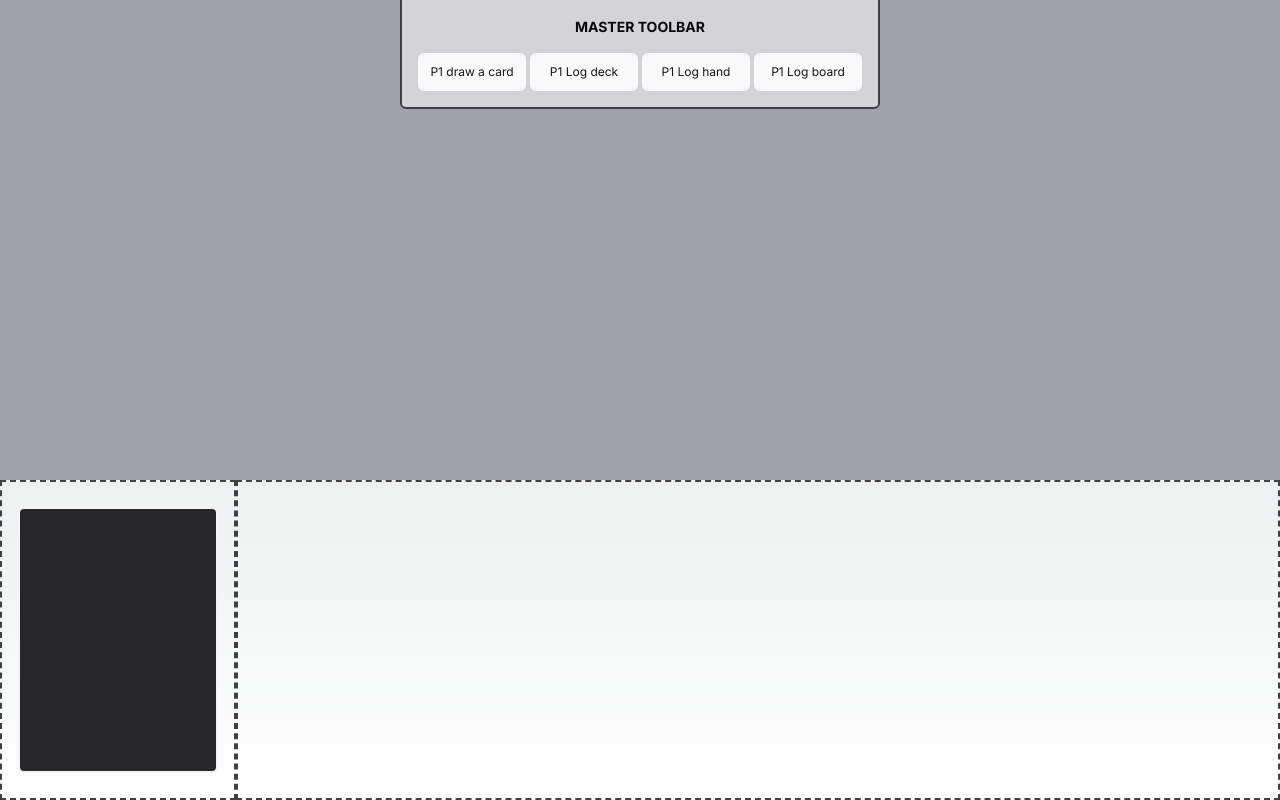
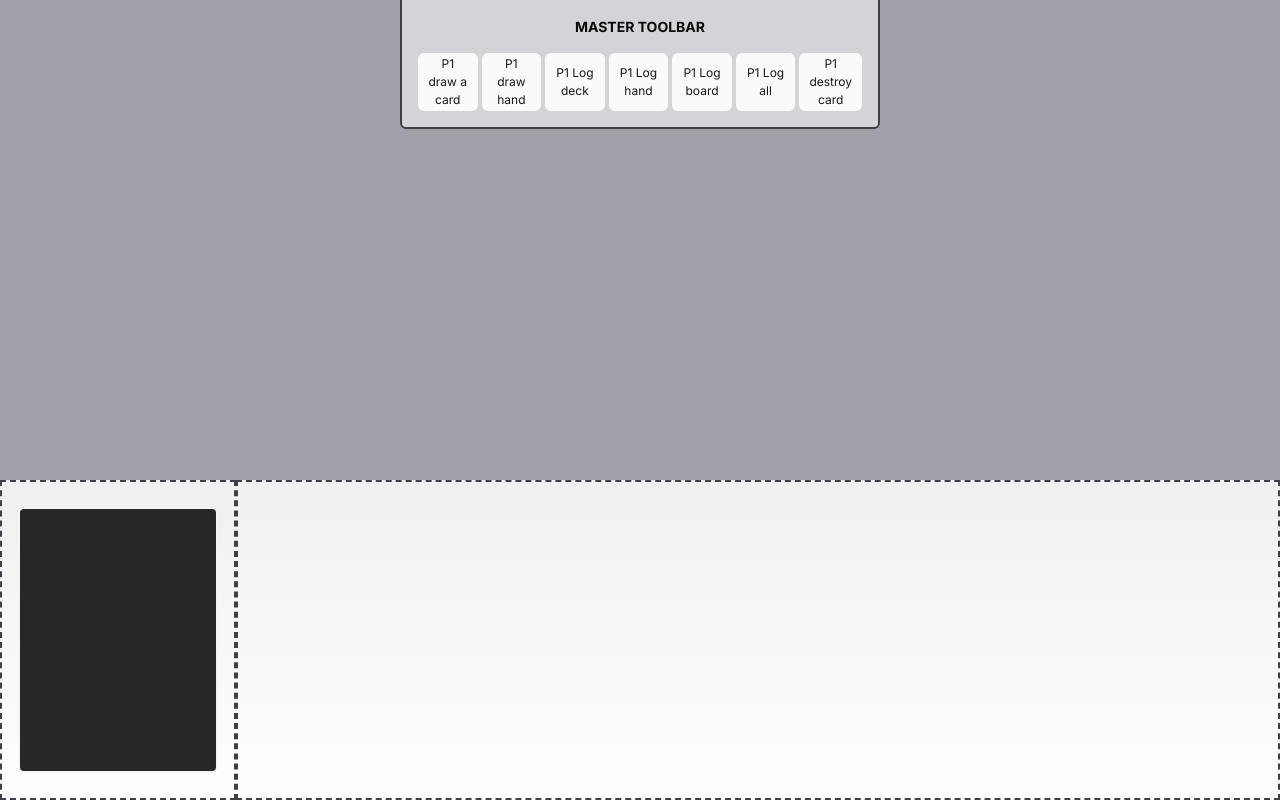
Before and after one commit to leandroatallah/remake-of-runeterra, a Next.js app: page /board in a window 1280 px wide. Built offline with nearby package versions, Linux system fonts and the light colour scheme.

Commit message:
feat: add build deck card

```diff
--- a/package.json
+++ b/package.json
@@ -10,9 +10,11 @@
   },
   "dependencies": {
     "@hello-pangea/dnd": "^16.5.0",
+    "@types/uuid": "^9.0.8",
     "next": "14.1.0",
     "react": "^18",
-    "react-dom": "^18"
+    "react-dom": "^18",
+    "uuid": "^9.0.1"
   },
   "devDependencies": {
     "@types/node": "^20",
--- a/src/app/board/page.tsx
+++ b/src/app/board/page.tsx
@@ -9,13 +9,20 @@ import mockSpellCard from "@/utils/mocks/cards/spell-card.json";
 import { useEffect } from "react";
 
 export default function Home() {
-  const { setPlayerDeck } = useBoardContext();
+  const { buildDeckCards } = useBoardContext();
 
   useEffect(() => {
     const sampleChampion = cardDataMapper(mockChampionCard);
     const sampleSpell = cardDataMapper(mockSpellCard);
 
-    setPlayerDeck([sampleChampion, sampleSpell]);
+    buildDeckCards([
+      sampleChampion,
+      sampleSpell,
+      sampleChampion,
+      sampleSpell,
+      sampleChampion,
+      sampleSpell,
+    ]);
     // eslint-disable-next-line react-hooks/exhaustive-deps
   }, []);
 
--- a/src/board/components/BoardContext/index.tsx
+++ b/src/board/components/BoardContext/index.tsx
@@ -1,4 +1,5 @@
 import { CardItem } from "@/cards/models";
+import { INITIAL_HAND_SIZE, MAX_HAND_SIZE } from "@/utils/constants/rules";
 import {
   Dispatch,
   SetStateAction,
@@ -6,16 +7,22 @@ import {
   useContext,
   useState,
 } from "react";
+import { v4 as uuidv4 } from "uuid";
+
+type SetCardItemState = Dispatch<SetStateAction<CardItem[]>>;
 
 type BoardContextProps = {
   playerHand: CardItem[];
-  setPlayerHand: Dispatch<SetStateAction<CardItem[]>>;
+  setPlayerHand: SetCardItemState;
   playerBoard: CardItem[];
-  setPlayerBoard: Dispatch<SetStateAction<CardItem[]>>;
+  setPlayerBoard: SetCardItemState;
   playerDeck: CardItem[];
-  setPlayerDeck: Dispatch<SetStateAction<CardItem[]>>;
+  setPlayerDeck: SetCardItemState;
 
-  playerDrawCardFromDeck: () => void;
+  buildDeckCards: (cards: CardItem[]) => void;
+  drawCardFromDeckToHand: () => void;
+  drawInitialHand: () => void;
+  deleteBoardCard: (card: CardItem) => void;
 };
 
 const BoardContext = createContext<BoardContextProps | null>(null);
@@ -45,13 +52,42 @@ export const BoardContextProvider = ({
   const [playerBoard, setPlayerBoard] = useState<CardItem[]>([]);
   const [playerDeck, setPlayerDeck] = useState<CardItem[]>([]);
 
-  const playerDrawCardFromDeck = () => {
+  const parseCardToDeck = (card: CardItem) => ({
+    ...card,
+    deckId: uuidv4(),
+  });
+
+  const buildDeckCards = (cards: CardItem[]) => {
+    setPlayerDeck(cards.map(parseCardToDeck));
+  };
+
+  const drawCardFromDeckToHand = (count: number = 1) => {
     // TODO: Handle empty deck
-    if (playerDeck.length) {
-      const [drawnCard, ...restDeck] = playerDeck;
-      setPlayerHand((prev) => [...prev, drawnCard]);
-      setPlayerDeck(restDeck);
+    const handSpace = MAX_HAND_SIZE - playerHand.length;
+    const drawCount = Math.min(count, playerDeck.length, handSpace);
+
+    if (drawCount <= 0) {
+      return;
     }
+
+    // splice
+    const deck = [...playerDeck];
+    const drawnCards = deck.splice(0, drawCount);
+    setPlayerHand((prev) => [...prev, ...drawnCards]);
+    setPlayerDeck(deck);
+  };
+
+  const drawInitialHand = () => {
+    drawCardFromDeckToHand(INITIAL_HAND_SIZE);
+  };
+
+  const deleteBoardCard = (card: CardItem) => {
+    // TODO: Use position index instead of id
+    if (!card?.id) {
+      console.error("Error deleting card");
+      return;
+    }
+    setPlayerBoard((prev) => prev.filter((c) => c.id !== card.id));
   };
 
   return (
@@ -64,7 +100,10 @@ export const BoardContextProvider = ({
         playerDeck,
         setPlayerDeck,
 
-        playerDrawCardFromDeck,
+        buildDeckCards,
+        drawCardFromDeckToHand,
+        drawInitialHand,
+        deleteBoardCard,
       }}
     >
       {children}
--- a/src/board/components/MasterToolbar/index.tsx
+++ b/src/board/components/MasterToolbar/index.tsx
@@ -1,3 +1,5 @@
+import { useState } from "react";
+
 import { useBoardContext } from "../BoardContext";
 import { CardItem } from "@/cards/models";
 
@@ -8,30 +10,78 @@ function logger(label: string, items: CardItem[]) {
   });
 }
 
-export const MasterToolbar = () => {
-  const { playerHand, playerDeck, playerBoard, playerDrawCardFromDeck } =
-    useBoardContext();
-
-  const handlePlayerOneDraw = () => {
-    playerDrawCardFromDeck();
+type InputModal = {
+  callback: Function;
+  inputType: "text" | "number";
+  modalBody: string | JSX.Element;
+  modalTitle: string;
+  value: string;
+  visible: boolean;
 };
 
-  const handleLogPlayerOneHand = () => {
-    logger("P1 hand", playerHand);
+const initialInputModal: InputModal = {
+  callback: () => {},
+  inputType: "text",
+  modalBody: "",
+  modalTitle: "",
+  value: "",
+  visible: false,
 };
 
-  const handleLogPlayerOneDeck = () => {
-    logger("P1 deck", playerDeck);
+export const MasterToolbar = () => {
+  const {
+    playerHand,
+    playerDeck,
+    playerBoard,
+    drawCardFromDeckToHand,
+    drawInitialHand,
+    deleteBoardCard,
+  } = useBoardContext();
+
+  const [inputModal, setInputModal] = useState<InputModal>(initialInputModal);
+
+  const handleLogPlayerOneHand = () => logger("P1 hand", playerHand);
+  const handleLogPlayerOneDeck = () => logger("P1 deck", playerDeck);
+  const handleLogPlayerOneBoard = () => logger("P1 board", playerBoard);
+
+  const handleDeleteBoardCard = () => {
+    setInputModal({
+      ...initialInputModal,
+      callback: (index: string) => {
+        const card = playerBoard.find((card) => card.deckId === index);
+        if (!card) {
+          console.error("Error deleting card");
+          return;
+        }
+        deleteBoardCard(card);
+      },
+      modalTitle: "Delete card",
+      modalBody: (
+        <div>
+          <ul className="list-disc list-inside my-4">
+            {playerBoard.map((card) => (
+              <li className="text-[10px]" key={card.deckId}>
+                {card.deckId}
+              </li>
+            ))}
+          </ul>
+          <div className="text-[12px]">Enter card index to delete</div>
+        </div>
+      ),
+      visible: true,
+    });
   };
 
-  const handleLogPlayerOneBoard = () => {
-    logger("P1 board", playerBoard);
-  };
+  const resetInputModal = () => setInputModal(initialInputModal);
 
   const actions = [
     {
       label: "P1 draw a card",
-      handler: handlePlayerOneDraw,
+      handler: drawCardFromDeckToHand,
+    },
+    {
+      label: "P1 draw hand",
+      handler: drawInitialHand,
     },
     {
       label: "P1 Log deck",
@@ -45,9 +95,60 @@ export const MasterToolbar = () => {
       label: "P1 Log board",
       handler: handleLogPlayerOneBoard,
     },
+    {
+      label: "P1 Log all",
+      handler: () => {
+        handleLogPlayerOneDeck();
+        handleLogPlayerOneHand();
+        handleLogPlayerOneBoard();
+      },
+    },
+    {
+      label: "P1 destroy card",
+      handler: () => handleDeleteBoardCard(),
+    },
   ];
 
   return (
+    <>
+      {inputModal?.visible && (
+        <div className="fixed inset-0 bg-black bg-opacity-60 z-10 flex justify-center items-center">
+          <div className="bg-zinc-300 p-6 pt-4 rounded-md text-zinc-900">
+            <h2 className="text-[18px] mb-1 leading-none">
+              {inputModal?.modalTitle || "Input"}
+            </h2>
+            <div className="text-[14px]">{inputModal?.modalBody}</div>
+            <input
+              value={inputModal?.value || ""}
+              onChange={(e) =>
+                setInputModal((prev) => ({
+                  ...prev,
+                  value: e.target.value,
+                }))
+              }
+              type="text"
+              className="w-full h-10 px-2 border-2 border-zinc-400"
+            />
+            <div className="flex justify-end gap-2 mt-2">
+              <button
+                className="w-1/2 bg-zinc-700 text-zinc-50 p-2 rounded-md"
+                onClick={resetInputModal}
+              >
+                Cancel
+              </button>
+              <button
+                className="w-1/2 bg-zinc-700 text-zinc-50 p-2 rounded-md"
+                onClick={() => {
+                  inputModal.callback(inputModal?.value);
+                  resetInputModal();
+                }}
+              >
+                Confirm
+              </button>
+            </div>
+          </div>
+        </div>
+      )}
       <div className="w-full fixed top-0 text-zinc-950">
         <div className="p-4 border-2 border-t-0 border-zinc-700 bg-zinc-300 max-w-[480px] m-auto rounded-b-md">
           <h1 className="text-[14px] uppercase text-center font-bold mb-4">
@@ -57,8 +158,8 @@ export const MasterToolbar = () => {
             {actions.map(({ label, handler }) => (
               <button
                 key={label}
-              className="w-full flex justify-center items-center border-2 border-zinc-50 bg-zinc-50 p-2 rounded-md"
-              onClick={handler}
+                className="w-full flex justify-center items-center border-2 border-zinc-50 bg-zinc-50 px-2 rounded-md"
+                onClick={() => handler()}
               >
                 <span className="text-zinc-900 text-[12px]">{label}</span>
               </button>
@@ -66,5 +167,6 @@ export const MasterToolbar = () => {
           </div>
         </div>
       </div>
+    </>
   );
 };
--- a/src/cards/components/Card/index.tsx
+++ b/src/cards/components/Card/index.tsx
@@ -18,12 +18,16 @@ export const Card = ({
   isTurned,
   className = "",
 }: CardProps) => {
-  if (!data) {
+  if (!data || !data.deckId) {
     return <Composition.Root card={null} isTurned className={className} />;
   }
 
   return (
-    <Draggable draggableId={data.id} index={index} isDragDisabled={disabled}>
+    <Draggable
+      draggableId={data.deckId}
+      index={index}
+      isDragDisabled={disabled}
+    >
       {(provided) => (
         <div
           ref={provided.innerRef}
@@ -35,6 +39,7 @@ export const Card = ({
             isTurned={isTurned}
             className={className}
           >
+            {disabled && "disabled"}
             <Composition.Header />
             <Composition.Title />
             {data.isChampion && <Composition.FooterChampion />}
--- a/src/cards/components/Hand/index.tsx
+++ b/src/cards/components/Hand/index.tsx
@@ -12,7 +12,7 @@ export const Hand = ({ cards, disabled, isTurned }: HandProps) => {
     <div className="flex gap-1 justify-center items-baseline">
       {cards.map((card, index) => (
         <Card
-          key={card.id}
+          key={card.deckId}
           index={index}
           data={card}
           disabled={disabled}
--- a/src/cards/models.ts
+++ b/src/cards/models.ts
@@ -7,6 +7,7 @@ export interface CardBase {
   keywords: Keyword[];
   levelUpDescription: string;
   mechanics: Mechanic[];
+  deckId?: string;
   isChampion?: boolean;
   isSpell?: boolean;
 }
--- /dev/null
+++ b/src/utils/constants/rules.ts
@@ -0,0 +1,2 @@
+export const INITIAL_HAND_SIZE = 5;
+export const MAX_HAND_SIZE = 10;
```
Also changed, not shown: 1 other file (tests, documents, lock files or other folders). Lines whose indentation alone changed are shown as unchanged.
